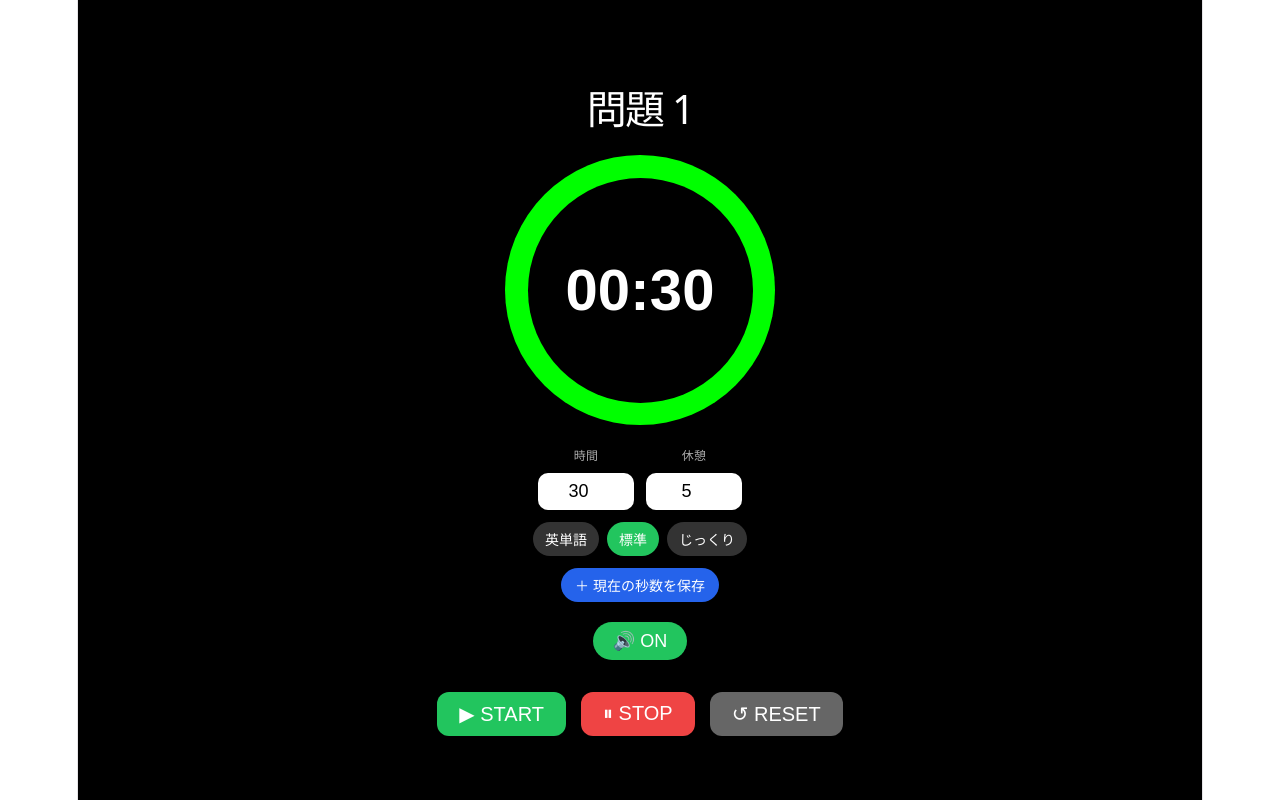
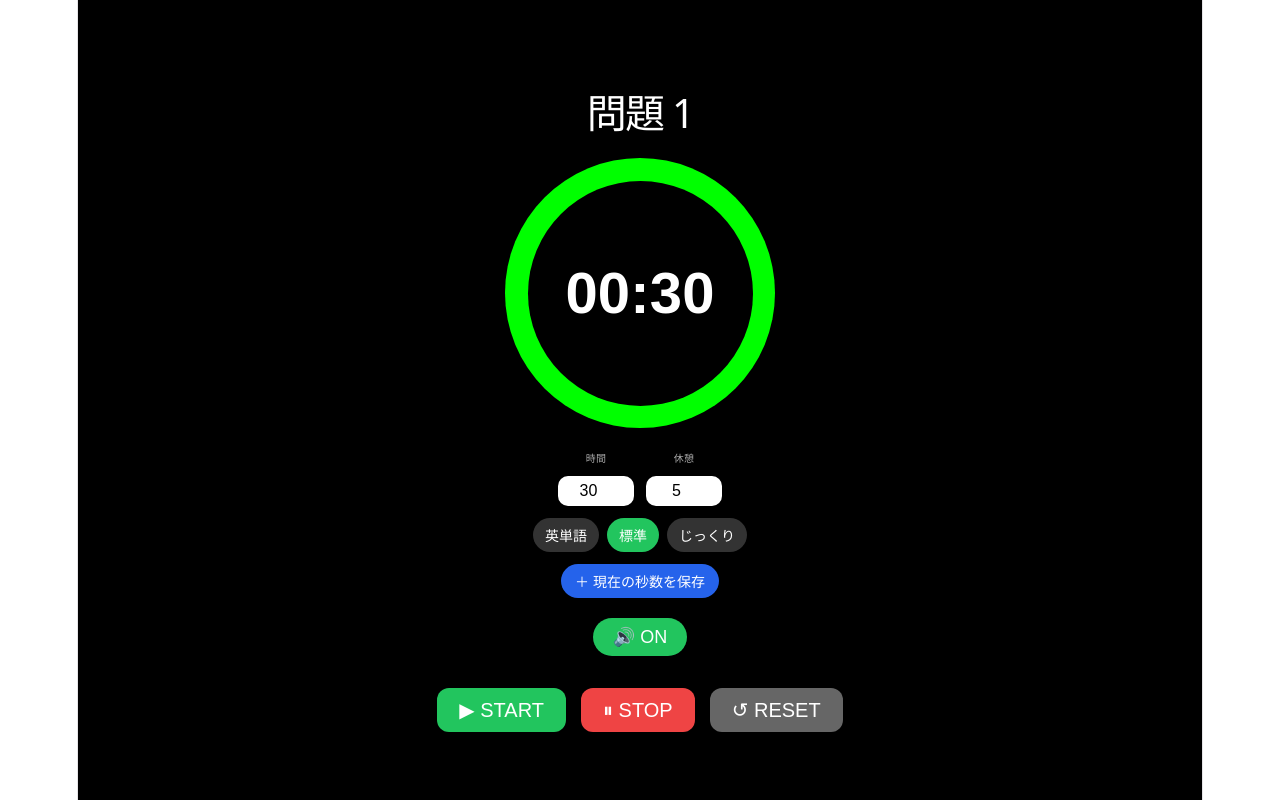
Before and after one commit to yocyuki1994/study-timer, a React (Vite) app: page / in a window 1280 px wide. Built offline with nearby package versions, Linux system fonts and the light colour scheme.

Commit message:
update qtimer

```diff
--- a/src/App.jsx
+++ b/src/App.jsx
@@ -335,7 +335,7 @@ function App() {
           }
 
           .input-label {
-            font-size: 12px;
+            font-size: 10px;
             color: #aaa;
           }
 
@@ -508,10 +508,10 @@ function App() {
                     applyMainTime(newTime);
                   }}
                   style={{
-                    fontSize: "18px",
-                    padding: "8px",
+                    fontSize: "16px",
+                    padding: "6px",
                     borderRadius: "10px",
-                    width: "80px",
+                    width: "64px",
                     textAlign: "center",
                     opacity: running ? 0.5 : 1,
                     cursor: running ? "not-allowed" : "text",
@@ -546,10 +546,10 @@ function App() {
                     setCooldownTime(newTime);
                   }}
                   style={{
-                    fontSize: "18px",
-                    padding: "8px",
+                    fontSize: "16px",
+                    padding: "6px",
                     borderRadius: "10px",
-                    width: "80px",
+                    width: "64px",
                     textAlign: "center",
                     opacity: running ? 0.5 : 1,
                     cursor: running ? "not-allowed" : "text",
```
